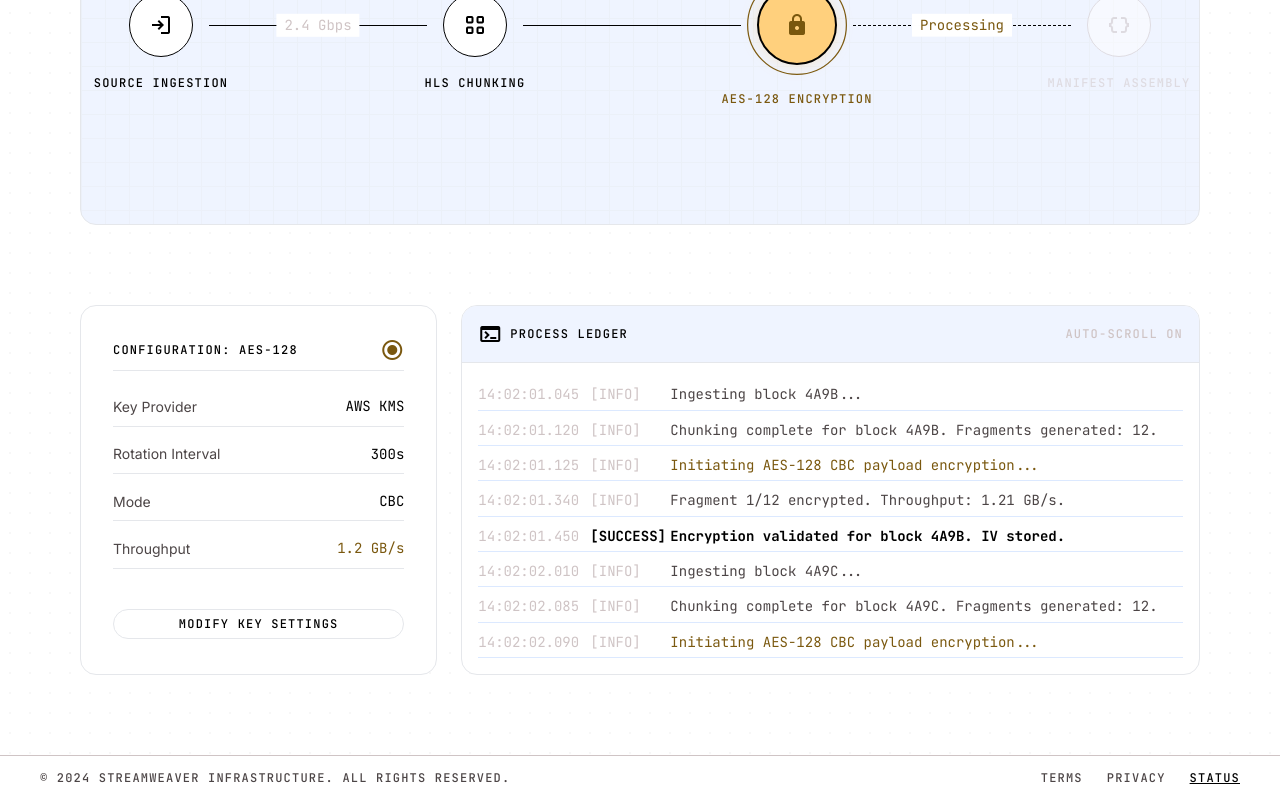
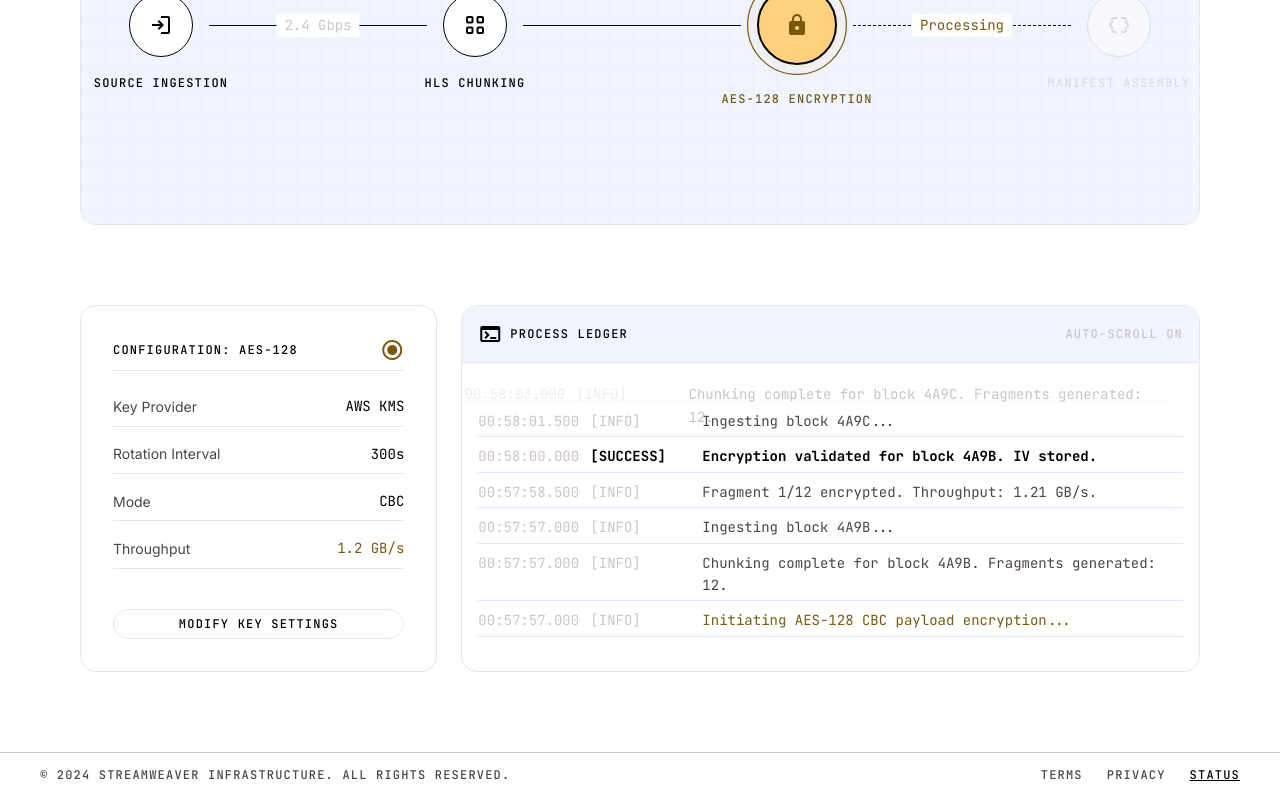
Before and after one commit to its-YogeshChandra/StreamweaverV2, a Next.js app in the folder frontend/: page / in a window 1280 px wide. Shown: the part 2417-3217 px from the top of the page. Built offline with nearby package versions, Linux system fonts and the light colour scheme.

Commit message:
feat: integrate framer-motion to add entrance animations and a real-time animated log display to the landing page

```diff
--- a/frontend/package.json
+++ b/frontend/package.json
@@ -9,6 +9,7 @@
     "lint": "eslint"
   },
   "dependencies": {
+    "framer-motion": "^12.40.0",
     "next": "16.2.1",
     "react": "19.2.4",
     "react-dom": "19.2.4",
--- a/frontend/src/app/page.tsx
+++ b/frontend/src/app/page.tsx
@@ -1,4 +1,22 @@
+"use client";
+
 import Link from "next/link";
+import { useState, useEffect } from "react";
+import { motion, AnimatePresence } from "framer-motion";
+
+// Some dummy logs to cycle through for the ledger
+const dummyLogs = [
+  { level: "[INFO]", msg: "Ingesting block 4A9B..." },
+  { level: "[INFO]", msg: "Chunking complete for block 4A9B. Fragments generated: 12." },
+  { level: "[INFO]", msg: "Initiating AES-128 CBC payload encryption...", highlight: true, pulse: true },
+  { level: "[INFO]", msg: "Fragment 1/12 encrypted. Throughput: 1.21 GB/s." },
+  { level: "[SUCCESS]", msg: "Encryption validated for block 4A9B. IV stored.", success: true },
+  { level: "[INFO]", msg: "Ingesting block 4A9C..." },
+  { level: "[INFO]", msg: "Chunking complete for block 4A9C. Fragments generated: 12." },
+  { level: "[INFO]", msg: "Initiating AES-128 CBC payload encryption...", highlight: true, pulse: true },
+  { level: "[INFO]", msg: "Fragment 1/12 encrypted. Throughput: 1.25 GB/s." },
+  { level: "[SUCCESS]", msg: "Encryption validated for block 4A9C. IV stored.", success: true },
+];
 
 /* ═══════════════════════════════════════════════════════════
    Streamweaver Landing Page
@@ -6,11 +24,57 @@ import Link from "next/link";
    continuous scrollable page with shared header & footer.
    ═══════════════════════════════════════════════════════════ */
 
+interface LogEntry {
+  id: number;
+  time: string;
+  level: string;
+  msg: string;
+  highlight?: boolean;
+  pulse?: boolean;
+  success?: boolean;
+}
+
 export default function LandingPage() {
+  const [logs, setLogs] = useState<LogEntry[]>([]);
+
+  useEffect(() => {
+    let index = 0;
+
+    // Initial logs
+    setLogs(dummyLogs.slice(0, 3).map(log => ({
+      ...log,
+      id: index++,
+      time: new Date().toISOString().split('T')[1].slice(0, 12)
+    })));
+
+    const interval = setInterval(() => {
+      setLogs((prevLogs) => {
+        const nextLog = dummyLogs[index % dummyLogs.length];
+        const newLog = {
+          ...nextLog,
+          id: index,
+          time: new Date().toISOString().split('T')[1].slice(0, 12)
+        };
+        index++;
+
+        // Keep last 10 logs to prevent infinite growth. Insert at top.
+        const updatedLogs = [newLog, ...prevLogs].slice(0, 10);
+        return updatedLogs;
+      });
+    }, 1500);
+
+    return () => clearInterval(interval);
+  }, []);
+
   return (
     <div className="bg-surface-container-lowest text-on-surface min-h-screen flex flex-col relative dot-grid">
       {/* ─── Top Navigation ─── */}
-      <header className="w-full z-50 bg-surface-container-lowest border-b border-outline-variant">
+      <motion.header
+        initial={{ opacity: 0, y: -20 }}
+        animate={{ opacity: 1, y: 0 }}
+        transition={{ duration: 0.6 }}
+        className="w-full z-50 bg-surface-container-lowest border-b border-outline-variant"
+      >
         <div className="flex justify-between items-center w-full px-margin-desktop py-4 mx-auto max-w-[1440px]">
           {/* Brand */}
           <Link
@@ -68,12 +132,15 @@ export default function LandingPage() {
             </Link>
           </div>
         </div>
-      </header>
+      </motion.header>
 
       {/* ═══════════════════════════════════════════════════════
           SECTION 1 — HERO
           ═══════════════════════════════════════════════════════ */}
-      <section
+      <motion.section
+        initial={{ opacity: 0, y: 20 }}
+        animate={{ opacity: 1, y: 0 }}
+        transition={{ duration: 0.8 }}
         id="hero"
         className="flex-grow flex flex-col justify-center items-center px-4 md:px-10 py-20 relative z-10 w-full max-w-[1200px] mx-auto text-center"
       >
@@ -150,12 +217,16 @@ export default function LandingPage() {
             <span className="font-headline-md text-primary">100k req/s</span>
           </div>
         </div>
-      </section>
+      </motion.section>
 
       {/* ═══════════════════════════════════════════════════════
           SECTION 2 — INFRASTRUCTURE ("Deterministic Speed")
           ═══════════════════════════════════════════════════════ */}
-      <section
+      <motion.section
+        initial={{ opacity: 0, y: 40 }}
+        whileInView={{ opacity: 1, y: 0 }}
+        viewport={{ once: true, margin: "-100px" }}
+        transition={{ duration: 0.8 }}
         id="infrastructure"
         className="w-full max-w-[1200px] mx-auto px-4 md:px-10 py-20 flex flex-col gap-20"
       >
@@ -337,12 +408,16 @@ export default function LandingPage() {
             </div>
           </div>
         </div>
-      </section>
+      </motion.section>
 
       {/* ═══════════════════════════════════════════════════════
           SECTION 3 — PIPELINE ("Processing Workbench")
           ═══════════════════════════════════════════════════════ */}
-      <section
+      <motion.section
+        initial={{ opacity: 0, y: 40 }}
+        whileInView={{ opacity: 1, y: 0 }}
+        viewport={{ once: true, margin: "-100px" }}
+        transition={{ duration: 0.8 }}
         id="pipelines"
         className="w-full max-w-[1440px] mx-auto px-4 md:px-10 lg:px-20 py-20 flex flex-col gap-20"
       >
@@ -514,63 +589,23 @@ export default function LandingPage() {
                 </span>
               </div>
             </div>
-            <div className="p-4 overflow-y-auto font-code-md flex flex-col gap-1 flex-1">
+            <div className="p-4 overflow-y-auto font-code-md flex flex-col gap-1 flex-1 relative overflow-x-hidden">
+              <AnimatePresence>
                 {/* Log Entries */}
-              {[
-                {
-                  time: "14:02:01.045",
-                  level: "[INFO]",
-                  msg: "Ingesting block 4A9B...",
-                },
-                {
-                  time: "14:02:01.120",
-                  level: "[INFO]",
-                  msg: "Chunking complete for block 4A9B. Fragments generated: 12.",
-                },
-                {
-                  time: "14:02:01.125",
-                  level: "[INFO]",
-                  msg: "Initiating AES-128 CBC payload encryption...",
-                  highlight: true,
-                },
-                {
-                  time: "14:02:01.340",
-                  level: "[INFO]",
-                  msg: "Fragment 1/12 encrypted. Throughput: 1.21 GB/s.",
-                },
-                {
-                  time: "14:02:01.450",
-                  level: "[SUCCESS]",
-                  msg: "Encryption validated for block 4A9B. IV stored.",
-                  success: true,
-                },
-                {
-                  time: "14:02:02.010",
-                  level: "[INFO]",
-                  msg: "Ingesting block 4A9C...",
-                },
-                {
-                  time: "14:02:02.085",
-                  level: "[INFO]",
-                  msg: "Chunking complete for block 4A9C. Fragments generated: 12.",
-                },
-                {
-                  time: "14:02:02.090",
-                  level: "[INFO]",
-                  msg: "Initiating AES-128 CBC payload encryption...",
-                  highlight: true,
-                  pulse: true,
-                },
-              ].map((log, i) => (
-                <div
-                  key={i}
+                {logs.map((log) => (
+                  <motion.div
+                    key={log.id}
+                    initial={{ opacity: 0, height: 0, x: -20 }}
+                    animate={{ opacity: 1, height: 'auto', x: 0 }}
+                    exit={{ opacity: 0, height: 0 }}
+                    transition={{ duration: 0.4 }}
                     className="flex gap-4 py-1 border-b border-surface-container-high"
                   >
                     <span className="text-outline-variant w-24 shrink-0">
                       {log.time}
                     </span>
                     <span
-                    className={`w-16 shrink-0 ${log.success ? "text-primary font-bold" : "text-outline-variant"}`}
+                      className={`w-24 shrink-0 ${log.success ? "text-primary font-bold" : "text-outline-variant"}`}
                     >
                       {log.level}
                     </span>
@@ -579,12 +614,13 @@ export default function LandingPage() {
                     >
                       {log.msg}
                     </span>
-                </div>
+                  </motion.div>
                 ))}
+              </AnimatePresence>
             </div>
           </div>
         </div>
-      </section>
+      </motion.section>
 
       {/* ─── Footer ─── */}
       <footer className="w-full mt-auto bg-surface-container-lowest border-t border-outline-variant">
```
Also changed, not shown: 1 other file (tests, documents, lock files or other folders). Lines whose indentation alone changed are shown as unchanged.
